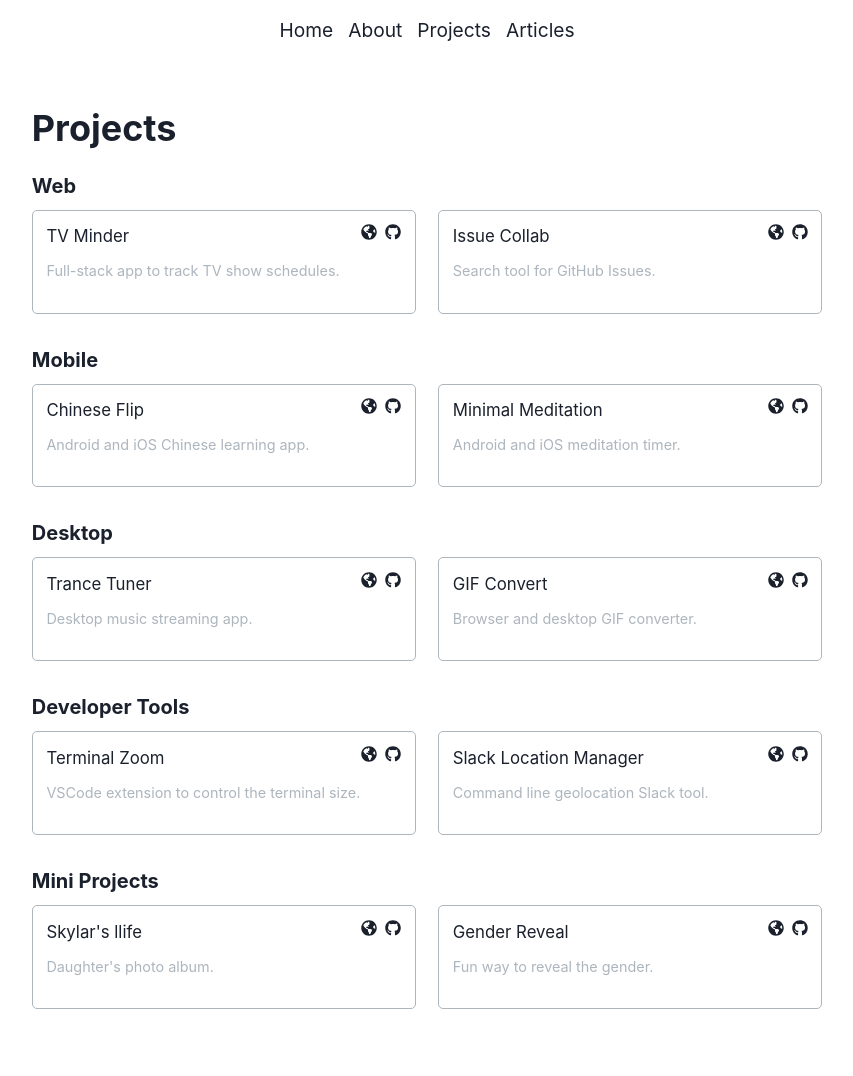
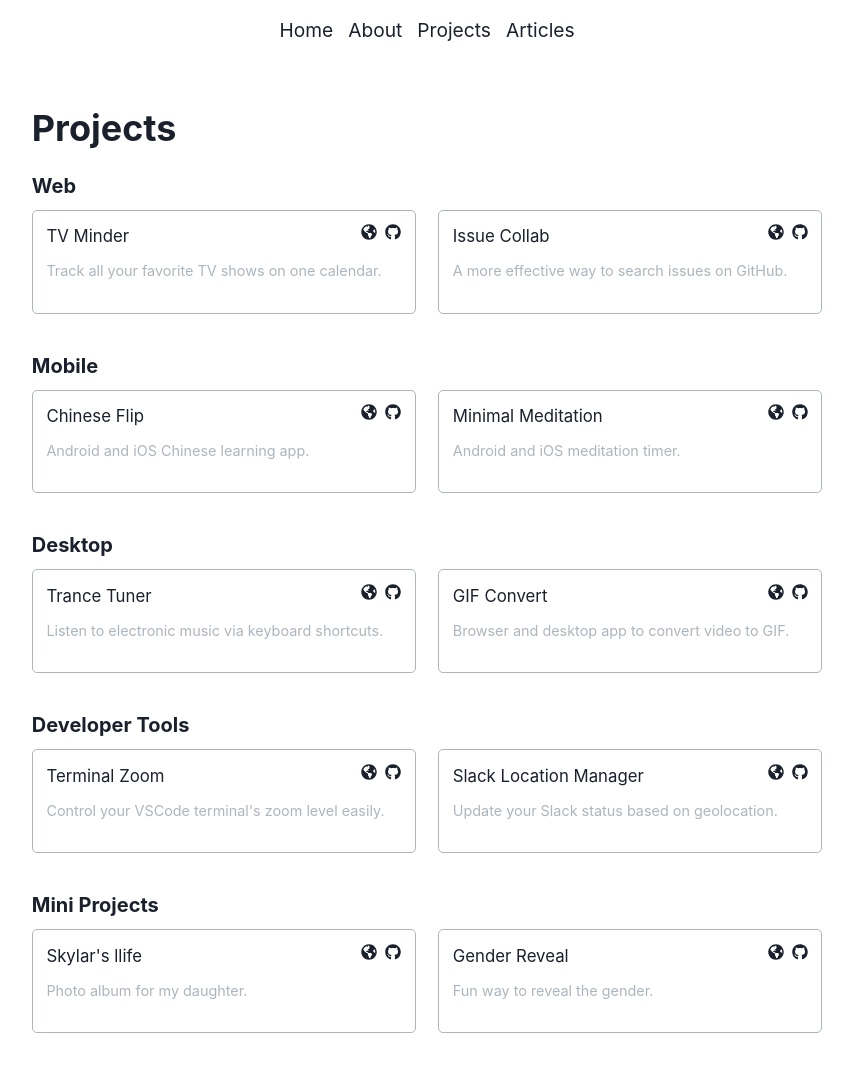
Before and after one commit to trybick/portfolio-blog, a Gatsby site: page /projects in a window 1280 px wide. Shown: the top 1076 px of the page, without its empty margins (213-1066 px from the left). Built offline with nearby package versions, Linux system fonts and the light colour scheme; Gatsby itself is replaced by a stand-in of ours; a small style sheet from the web is missing.

Commit message:
Update descriptions

```diff
--- a/src/config/projects.js
+++ b/src/config/projects.js
@@ -4,13 +4,13 @@ export default [
     projects: [
       {
         name: 'TV Minder',
-        description: 'Full-stack app to track TV show schedules.',
+        description: 'Track all your favorite TV shows on one calendar.',
         liveLink: 'https://tv-minder.com/',
         githubLink: 'https://github.com/trybick/tv-minder',
       },
       {
         name: 'Issue Collab',
-        description: `Search tool for GitHub Issues.`,
+        description: `A more effective way to search issues on GitHub.`,
         liveLink: 'https://issue-collab.netlify.app',
         githubLink: 'https://github.com/trybick/issue-collab',
       },
@@ -38,13 +38,13 @@ export default [
     projects: [
       {
         name: 'Trance Tuner',
-        description: 'Desktop music streaming app.',
+        description: 'Listen to electronic music via keyboard shortcuts.',
         liveLink: 'https://trancetuner.netlify.app/',
         githubLink: 'https://github.com/trybick/trance-tuner',
       },
       {
         name: 'GIF Convert',
-        description: 'Browser and desktop GIF converter.',
+        description: 'Browser and desktop app to convert video to GIF.',
         liveLink: 'https://convertgif.netlify.app',
         githubLink: 'https://github.com/trybick/gifconvert',
       },
@@ -55,13 +55,13 @@ export default [
     projects: [
       {
         name: 'Terminal Zoom',
-        description: `VSCode extension to control the terminal size.`,
+        description: `Control your VSCode terminal's zoom level easily.`,
         liveLink: 'https://marketplace.visualstudio.com/items?itemName=trybick.terminal-zoom',
         githubLink: 'https://github.com/trybick/vscode-terminal-zoom',
       },
       {
         name: 'Slack Location Manager',
-        description: `Command line geolocation Slack tool.`,
+        description: `Update your Slack status based on geolocation.`,
         liveLink: 'https://www.npmjs.com/package/slack-location-manager',
         githubLink: 'https://github.com/trybick/slack-location-manager',
       },
@@ -72,7 +72,7 @@ export default [
     projects: [
       {
         name: `Skylar's llife`,
-        description: `Daughter's photo album.`,
+        description: `Photo album for my daughter.`,
         liveLink: 'https://skylar.netlify.app/',
         githubLink: 'https://github.com/trybick/skylar-life',
       },
--- a/src/pages/about.js
+++ b/src/pages/about.js
@@ -29,8 +29,8 @@ const AboutPage = () => {
           true calling.
         </p>
         <p>
-          I enjoy the web development ecosystem because of the endless possibilities between web,
-          mobile, and desktop apps.
+          I enjoy the web development ecosystem because the power and flexibility it provides for
+          web, mobile, and desktop apps.
         </p>
         <p>I care about creating things that are useful to people.</p>
 
--- a/src/pages/projects.js
+++ b/src/pages/projects.js
@@ -16,7 +16,7 @@ const ProjectGroupContainer = styled.div`
   display: grid;
   grid-template-columns: 1fr 1fr;
   gap: 1.4rem;
-  margin-bottom: 34px;
+  margin-bottom: 40px;
 
   @media screen and (max-width: 580px) {
     grid-template-columns: repeat(1, 1fr);
```
